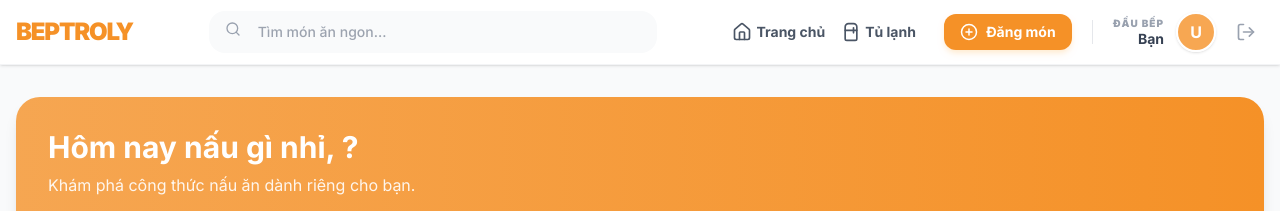
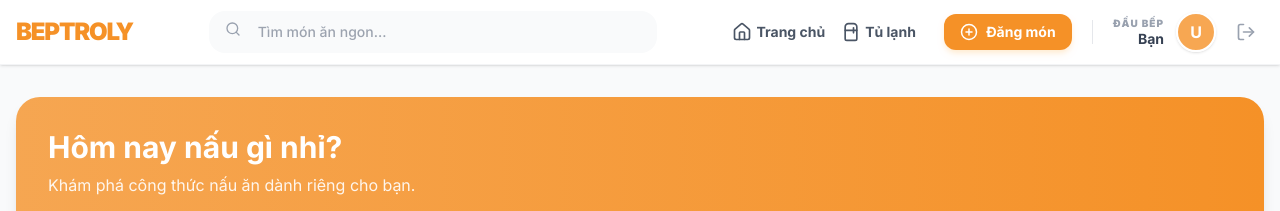
Before and after one commit to PhongDayNai/Chefmate_Web_Client, a Next.js app: page / in a window 1280 px wide. Shown: the top 211 px of the page. Built offline with nearby package versions, Linux system fonts and the light colour scheme; no server answers.

Commit message:
fix(ui): clean guest greeting and meal action label

```diff
--- a/app/features/chat/components/ChatContextCard.tsx
+++ b/app/features/chat/components/ChatContextCard.tsx
@@ -52,6 +52,7 @@ export default function ChatContextCard({
   const baseButtonClass = compact
     ? "rounded-xl px-2 py-2 text-[11px] font-black transition hover:brightness-95"
     : "rounded-[1rem] px-3 py-2.5 text-[14px] font-black transition hover:brightness-95 sm:rounded-[1.1rem] sm:px-3.5 sm:py-2.5 sm:text-[15px]";
+  const mealActionLabel = mealCount > 0 ? "Món ăn" : "Chọn món";
 
   const quickActionClass =
     "flex h-8 w-8 items-center justify-center rounded-full border bg-white shadow-sm transition hover:-translate-y-0.5 disabled:cursor-not-allowed disabled:opacity-50";
@@ -107,7 +108,7 @@ export default function ChatContextCard({
             disabled={!canMutateMeal}
             onClick={onOpenMealPicker}
             className={`${quickActionClass} ${quickActionClassName("warm")}`}
-            title="Chọn món"
+            title={mealActionLabel}
           >
             <UtensilsCrossed size={14} />
           </button>
@@ -154,7 +155,7 @@ export default function ChatContextCard({
           onClick={onOpenMealPicker}
           className={`${baseButtonClass} ${actionClassName("warm")} disabled:cursor-not-allowed disabled:opacity-60`}
         >
-          Chọn món
+          {mealActionLabel}
         </button>
         <button
           type="button"
--- a/app/routes/home.tsx
+++ b/app/routes/home.tsx
@@ -102,12 +102,13 @@ export default function Home() {
   }, [fetchTrending]);
 
   const showLoadMoreButton = hasMore && autoLoadCountRef.current >= MAX_AUTO_LOAD_BATCHES;
+  const displayName = userName ? userName.split(" ").pop() : null;
 
   return (
     <main className="max-w-7xl mx-auto px-4 py-8">
       <div className="mb-10 p-8 rounded-3xl bg-gradient-to-r from-[#f59127cc] to-[#f59127] text-white shadow-lg">
         <h2 className="text-3xl font-bold mb-2">
-          Hôm nay nấu gì nhỉ, {userName ? userName.split(" ").pop() : ""}?
+          {displayName ? `Hôm nay nấu gì nhỉ, ${displayName}?` : "Hôm nay nấu gì nhỉ?"}
         </h2>
         <p className="opacity-90">Khám phá công thức nấu ăn dành riêng cho bạn.</p>
 
```
